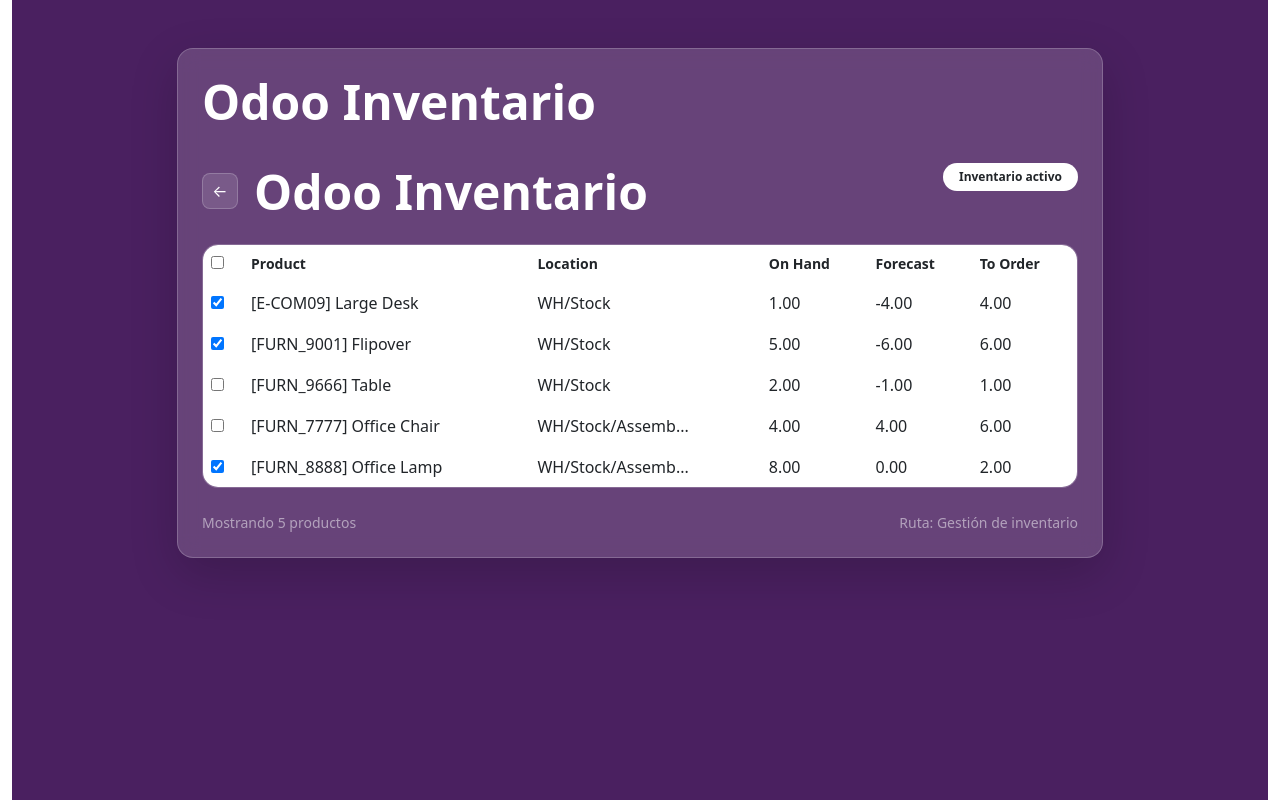
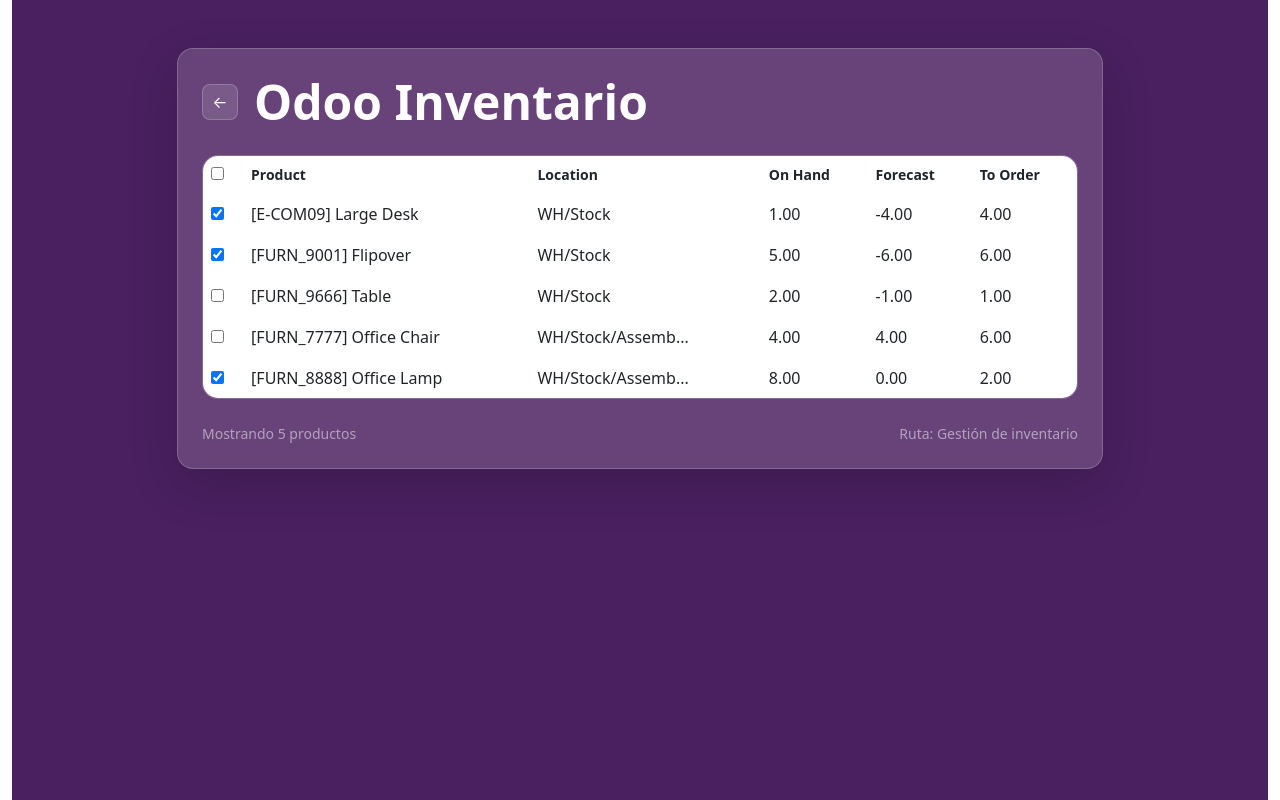
Before and after one commit to carlevo/OdooApp_CarlosCreus_PauDonoso, a Flask app: page /aplicacion in a window 1280 px wide. Run offline with Flask 3, Linux system fonts and the light colour scheme; the visitor is signed in with stand-in values (Sample User, id 1).

Commit message:
Ultimos arreglos

```diff
--- a/templates/aplicacion.html
+++ b/templates/aplicacion.html
@@ -4,15 +4,10 @@
   <div class="container py-5">
     <div class="row justify-content-center">
       <div class="col-xl-10">
-                <div class="p-4 rounded-4 shadow-lg text-white" style="background: rgba(255,255,255,0.16); border: 1px solid rgba(255,255,255,0.20); backdrop-filter: blur(10px);">
-                    <div class="d-flex flex-column flex-md-row justify-content-between align-items-start gap-3 mb-4">
-                        <div>
-                            <h1 class="display-5 fw-bold">Odoo Inventario</h1>
-                        </div>
-                    </div>
+        <div class="p-4 rounded-4 shadow-lg text-white"
+          style="background: rgba(255,255,255,0.16); border: 1px solid rgba(255,255,255,0.20); backdrop-filter: blur(10px);">
 
-          <div class="d-flex flex-column flex-md-row justify-content-between align-items-start gap-3 mb-4">
-            <div class="d-flex align-items-center gap-3">
+          <div class="d-flex align-items-center gap-3 mb-4">
             <a href="javascript:history.back()"
               class="d-flex align-items-center justify-content-center text-white text-decoration-none"
               style="width:36px; height:36px; border-radius:8px; background:rgba(255,255,255,0.12); border:1px solid rgba(255,255,255,0.20);"
@@ -20,10 +15,6 @@
               &#8592;
             </a>
             <h1 class="display-5 fw-bold mb-0">Odoo Inventario</h1>
-            </div>
-            <div class="text-end">
-              <span class="badge rounded-pill bg-white text-dark px-3 py-2">Inventario activo</span>
-            </div>
           </div>
 
           <div class="table-responsive rounded-4 overflow-hidden"
```
Lines whose indentation alone changed are shown as unchanged.
